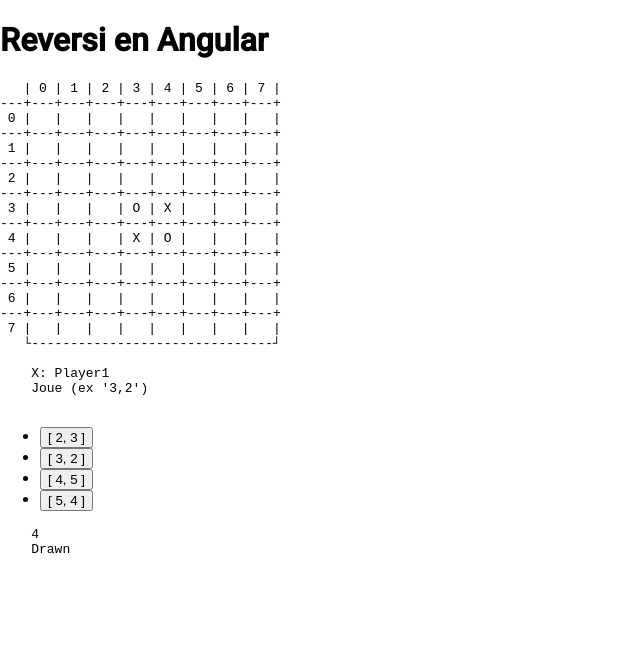
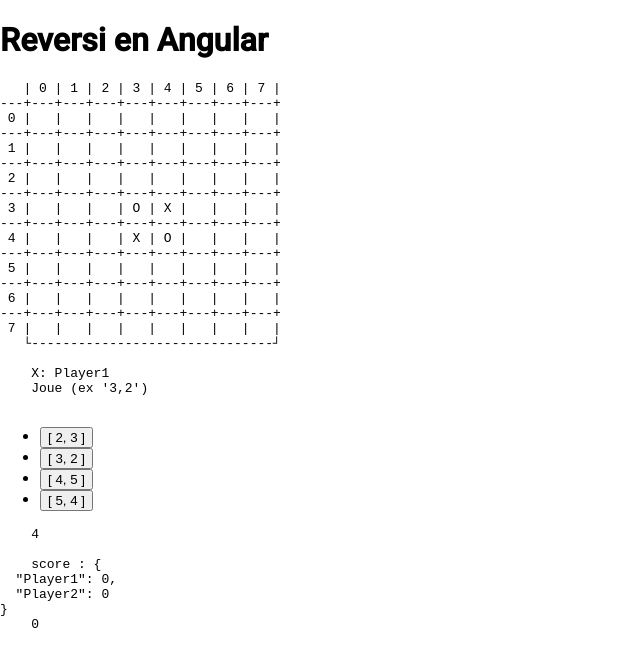
Before and after one commit to l3-miage-cl-ihm/reversi-en-angular-l3miage-oukkaly, an Angular app: page / in a window 1280 px wide. Shown: the top 666 px of the page, without its empty margins (0-640 px from the left). Built offline with nearby package versions, Linux system fonts and the light colour scheme.

Commit message:
just fixed the winner sig always printing undefined problem

```diff
--- a/src/app/app.component.html
+++ b/src/app/app.component.html
@@ -20,4 +20,6 @@
 <pre>
     {{coupsPossibles().length}}
     {{winnerSig()}}
+    score : {{scoresSig() | json}}
+    {{testSignal()}}
 </pre>
--- a/src/app/app.component.ts
+++ b/src/app/app.component.ts
@@ -4,6 +4,7 @@
 import { produce } from 'immer';
 import { whereCanPlay } from './data/reversi.game';
 import { ReversiService } from './reversi.service';
+import { single } from 'rxjs';
 
 
 @Component({
@@ -23,28 +24,28 @@
   scoresSig: Signal<Readonly<{ Player1: number, Player2: number }>>
   playableSig: Signal<Matrix<boolean, 8,8>> ;
   readonly coupsPossibles: Signal<readonly TileCoords[]>;
-
+  testSignal : Signal<number>;
   constructor(private gameService : ReversiService){
     this.strBoard = computed( () => BoardtoString(this.gameService.sigGameState().board)); // good
+    this.testSignal = computed<number>( () => this.gameService.sigGameState().board.reduce((acc,v)=> acc + v.reduce((acc2 , v2 ) => v2=== "Player2" ? acc2++ : acc2 , 0), 0));
+    const testSignalX = computed<number>( () => this.gameService.sigGameState().board.reduce((acc,v)=> acc + v.reduce((acc2 , v2) => v2=== "Player1" ? acc2++ : acc2 , 0), 0));
 
     this.coupsPossibles = computed(
       () => whereCanPlay( this.gameService.sigGameState() )
     ); // good
     this.winnerSig = computed( () => {
-      return this.coupsPossibles.length === 0 ? this.isDraw() : undefined ;
+      return this.coupsPossibles().length === 0 ? this.isDraw() : undefined ;
     }
-    ); // a implémenter
-
-    this.scoresSig = computed( () => ({Player1: 2 , Player2: 2})); // good
+    );
+    this.scoresSig = computed( () => ({
+      Player1: this.testSignal() , Player2: testSignalX()})); // good
 
     this.playableSig = computed( () => {
       const resMatrix = initMatrix(() => false, 8,8);
       const isPlayable = produce( resMatrix, mutableMatrice => {
-        //coupsPossibles() => une liste de coord (i , j)
         this.coupsPossibles().map( x => {
           mutableMatrice[x[0]][x[1]] = true;
         });
-        // Vous devrez utiliser la fonction whereCanPlay pour savoir quelles cases de la matrice doivent être marquées comme true (jouables)
       });
 
       return isPlayable;
@@ -62,12 +63,6 @@
     }));
 
   }
-  affichageCoordonee(){
-    this.gameService.play(this.userInput);
-  }
-  affichageBoard(){
-    return BoardtoString(this.gameService.sigGameState().board);
-  }
   currentPlayer(){
     const player = this.gameService.sigGameState().turn ;
     return cToString(player)+": "+player;
@@ -76,14 +71,13 @@
     this.gameService.play(coor);
   }
 
-  exist(coor : TileCoords , coorGiven: TileCoords[] ): boolean{
-    let i = 0 ;
-    while( i < coorGiven.length &&  coor !== coorGiven[i] ){
-      i++;
-    }
-    return i < coorGiven.length ;
+
+  maMethodeX(): number{
+    return this.gameService.sigGameState().board.reduce((acc,v)=> acc + v.reduce((acc2 , v2 , i2) => v2=== "Player1" ? acc2++ : acc2 , 0), 0);
   }
-
+  maMethodeO(): number{
+    return this.gameService.sigGameState().board.reduce((acc,v)=> acc + v.reduce((acc2 , v2 , i2) => v2=== "Player2" ? acc2++ : acc2 , 0), 0);
+  }
 isDraw(): "Drawn" | Turn {
   return this.scoresSig().Player1 === this.scoresSig().Player2 ? "Drawn" : this.whoWins() ;
 }
```
